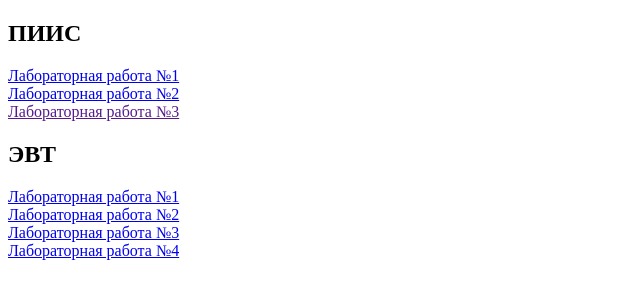
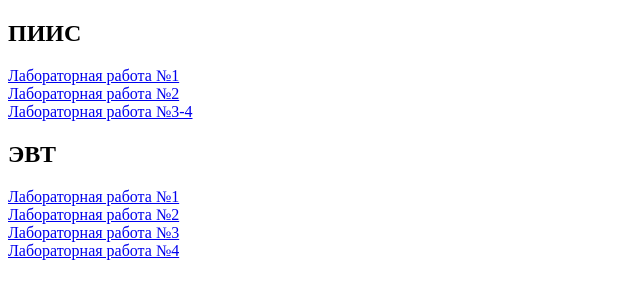
Before and after one commit to AnyaGimpel/EVT_PIIS, a plain HTML site: page index.html in a window 1280 px wide. Shown: the whole page, without its empty margins (0-640 px from the left). Drawn offline with Linux system fonts and the light colour scheme.

Commit message:
updating

```diff
--- a/index.html
+++ b/index.html
@@ -9,7 +9,7 @@
     <h2>ПИИС</h2>
     <a href="PEES/lr1/index.html">Лабораторная работа №1</a><br>
     <a href="PEES/lr2/index.html">Лабораторная работа №2</a><br>
-    <a href="">Лабораторная работа №3</a><br>
+    <a href="PEES/lr3/index.html">Лабораторная работа №3-4</a><br>
     <h2>ЭВТ</h2>
     <a href="EVT/lr1/index.html">Лабораторная работа №1</a><br>
     <a href="EVT/lr2/index.html">Лабораторная работа №2</a><br>
```
